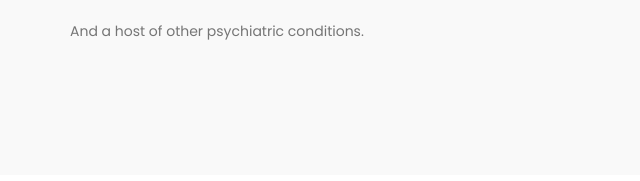
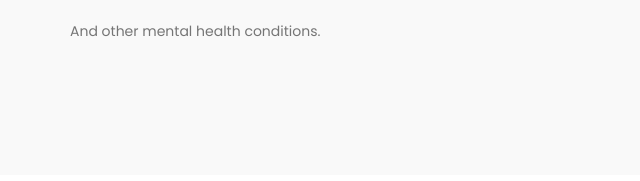
Before and after one commit to iloabachie/bymbh, a plain HTML site: page about.html in a window 1280 px wide. Shown: the part 1950-2131 px from the top of the page, 0-640 px from the left. Drawn offline with nearby package versions, Linux system fonts and the light colour scheme; a script that the page names is missing.

Commit message:
updates 2

```diff
--- a/about.html
+++ b/about.html
@@ -134,7 +134,7 @@
                                    <li>Borderline Personality Disorder</li>
                               </ul>
 
-                              <p>And a host of other psychiatric conditions.</p>
+                              <p>And other mental health conditions.</p>
                               <!-- <div class="news-social-share">
                                    <h4>Share this article</h4>
                                         <a href="#" class="btn btn-primary"><i class="fa fa-facebook"></i>Facebook</a>
```
Also changed, not shown: appointment.html (+1 -1 lines), index.html (+1 -0 lines).
